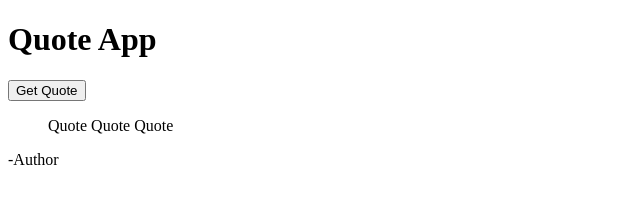
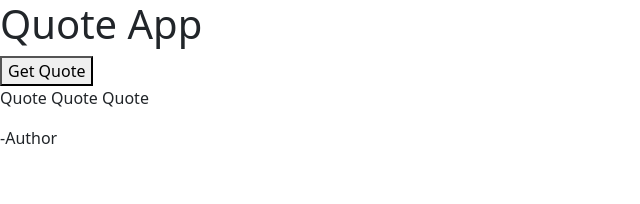
Before and after one commit to EeveeInGaa/quoteApp, a website: page index.html in a window 1280 px wide. Shown: the whole page, without its empty margins (0-640 px from the left). Drawn offline with nearby package versions, Linux system fonts and the light colour scheme.

Commit message:
docs: add docs and implement bootstrap

```diff
--- a/index.html
+++ b/index.html
@@ -5,6 +5,7 @@
     <meta http-equiv="X-UA-Compatible" content="IE=edge">
     <meta name="viewport" content="width=device-width, initial-scale=1.0">
     <link rel="stylesheet" href="style.css">
+    <link rel="stylesheet" href="node_modules/bootstrap/dist/css/bootstrap.css">
     <title>Quote App</title>
 </head>
 <body>
```
Also changed, not shown: package.json (added, +24 -0 lines), 1 other file.
